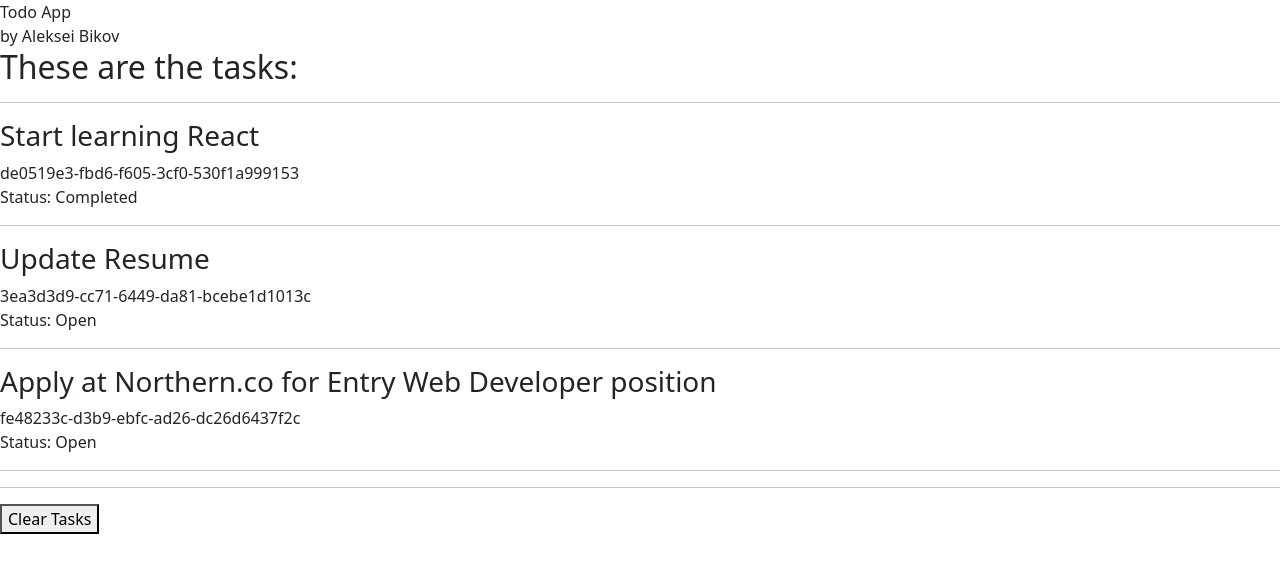
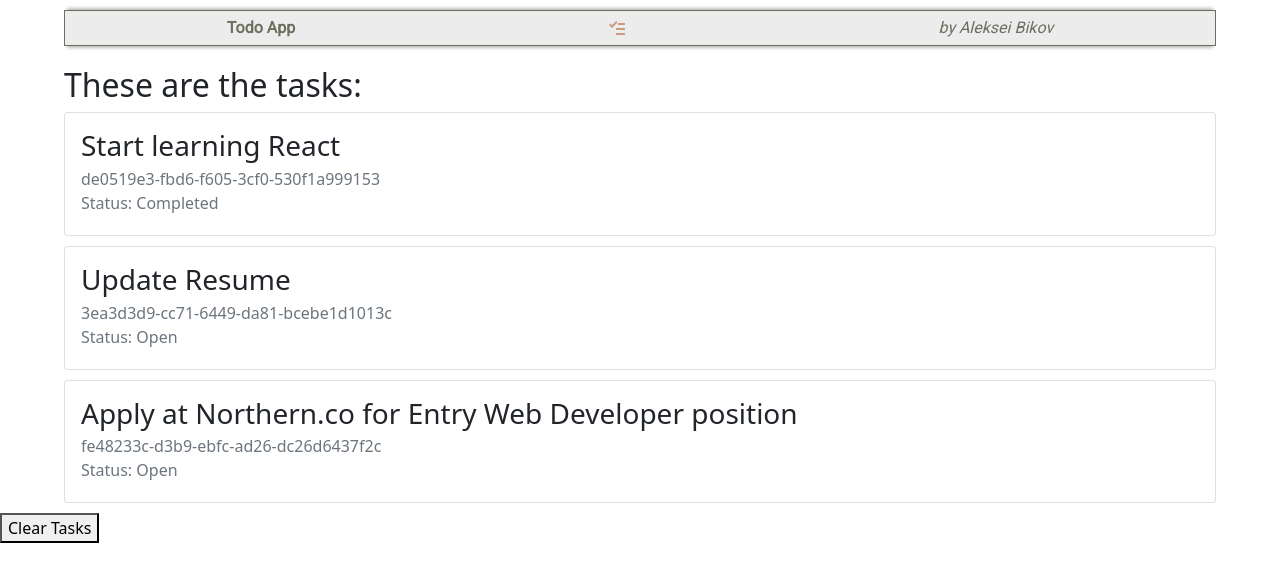
Before and after one commit to stepp4k/todo-app, a React (Create React App) app: page / in a window 1280 px wide. Shown: the top 582 px of the page. Built offline with nearby package versions, Linux system fonts and the light colour scheme.

Commit message:
Added some styling and removed hr/

```diff
--- a/src/components/Header/Header.js
+++ b/src/components/Header/Header.js
@@ -1,8 +1,13 @@
+import './Header.scss';
+import { GoTasklist } from 'react-icons/go';
+
+
 function Header () {
     return (
-        <header>
-            <div>Todo App</div>
-            <div>by Aleksei Bikov</div>
+        <header className='header'>
+            <div className='title'>Todo App</div>
+            <GoTasklist />
+            <div className='author'>by Aleksei Bikov</div>
         </header>
     );
 }
--- /dev/null
+++ b/src/components/Header/Header.scss
@@ -0,0 +1,35 @@
+$titleColor: #6b705c;
+
+header {
+    display: flex;
+    justify-content: space-around;
+    font-family: 'Roboto', sans-serif;
+    margin-left: 5%;
+    margin-right: 5%;
+    margin-bottom: 20px;
+    margin-top: 10px;
+    border: solid;
+    border-width: 1px;
+    border-color: $titleColor;
+    padding: 5px;
+    color: $titleColor;
+    box-shadow: 0 -5px 3px -3px rgba(0, 0, 0, 0.266), 0 5px 3px -3px rgba(0, 0, 0, 0.266);
+    background-color: rgba($color: #a09e9e1e, $alpha: 0.2);
+
+    .title {
+        display: flex;
+        font-weight: 700;
+        text-align: center;
+
+    }
+
+    .author {
+        display: flex;
+        font-style: italic;
+    }
+    svg {
+        margin-top: 5px;
+        color: #cb997e;
+    }
+
+}
--- a/src/components/Tasks/Task/Task.js
+++ b/src/components/Tasks/Task/Task.js
@@ -1,10 +1,13 @@
+import './Task.scss'
+
 function Task(props) {
     return (
-        <div>
-            <hr />
-            <h3>{props.task.description}</h3>
-            <div>{props.task.id}</div>
-            <div>Status: {props.task.done ? <span>Completed</span> : <span>Open</span>}</div>
+        <div className='card'>
+            <div className='card-body'>
+                <h3 className='card-title'>{props.task.description}</h3>
+                <div className='card-subtitle text-muted mb-1'>{props.task.id}</div>
+                <div className='card-subtitle text-muted mb-1'>Status: {props.task.done ? <span>Completed</span> : <span>Open</span>}</div>
+            </div>
         </div>
     );
 }
--- /dev/null
+++ b/src/components/Tasks/Task/Task.scss
@@ -0,0 +1,13 @@
+.card {
+    margin-left: 5%;
+    margin-bottom: 10px;
+    margin-right: 5%;
+    h3 {
+        font-weight: 350;
+    }
+}
+
+h2 {
+    margin-left: 5%;
+    font-weight: 400 !important;
+}
--- a/src/components/Tasks/Tasks.js
+++ b/src/components/Tasks/Tasks.js
@@ -1,6 +1,7 @@
 import React from "react";
 import uuid from 'react-uuid';
 import Task from './Task/Task';
+import './Tasks.scss';
 
 class Tasks extends React.Component {
     constructor(props) {
@@ -51,8 +52,6 @@ class Tasks extends React.Component {
                         }
                     )}
                 </div>
-                <hr />
-                <hr />
                 <button onClick={this.handleClearTasks}>Clear Tasks</button>
             </div>
         );
--- a/src/index.css
+++ b/src/index.css
@@ -1,3 +1,5 @@
+@import url('https://fonts.googleapis.com/css2?family=Roboto&display=swap');
+
 body {
   margin: 0;
   font-family: -apple-system, BlinkMacSystemFont, 'Segoe UI', 'Roboto', 'Oxygen',
```
Also changed, not shown: src/components/Tasks/Tasks.scss (added).
